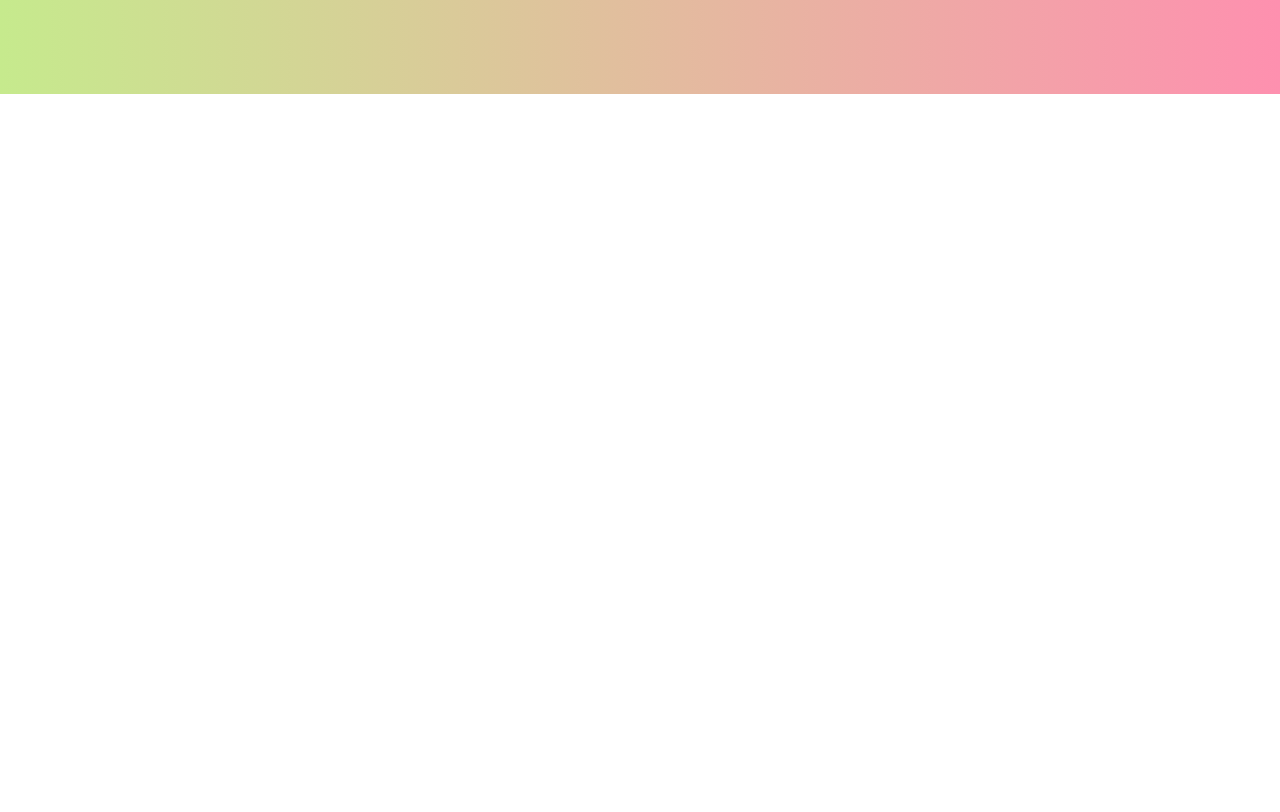
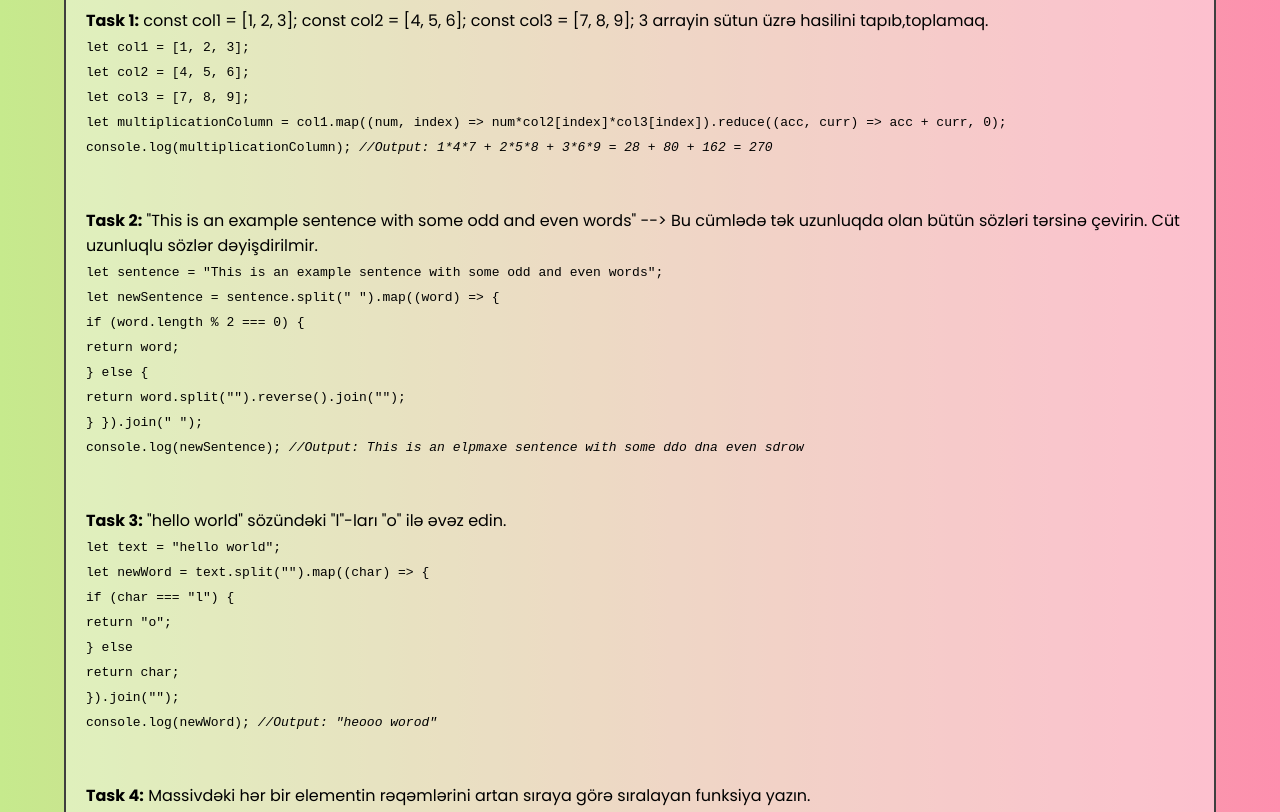
Before and after one commit to muradbayramovcode/Array-Methods, a plain HTML site: page index.html in a window 1280 px wide. Shown: the part 706-1518 px from the top of the page. Before the commit the page ends 800 px from the top, so only its background shows below. Drawn offline with Linux system fonts and the light colour scheme.

Commit message:
new task added

```diff
--- a/index.html
+++ b/index.html
@@ -3,36 +3,39 @@
   <head>
     <meta charset="utf-8" />
     <meta name="viewport" content="width=device-width, initial-scale=1" />
-    <title>Array Methods</title>
+    <title>Homework</title>
     <link rel="stylesheet" href="./src/css/style.css" />
     <!-- <link href="https://cdn.jsdelivr.net/npm/bootstrap@5.3.3/dist/css/bootstrap.min.css" rel="stylesheet" integrity="sha384-QWTKZyjpPEjISv5WaRU9OFeRpok6YctnYmDr5pNlyT2bRjXh0JMhjY6hW+ALEwIH" crossorigin="anonymous"> -->
   </head>
   <body>
     <div class="container">
-      <h1>Homework: Array Methods</h1>
+      <div class="main-content">
+        <h1>17.05.2024 - Homework: Array Methods</h1>
         <div class="cards">
           <div class="task1">
             <p>
-            <b>Task 1:</b> Massivin metodlarından istifadə edərək [23, 45, 12, 56,
-            67, 34, 89, 14] bu massivi console-da [89, 67, 56, 45, 34, 23, 14, 12]
-            bu formada yazdır.
+              <b>Task 1:</b> Massivin metodlarından istifadə edərək [23, 45, 12,
+              56, 67, 34, 89, 14] bu massivi console-da [89, 67, 56, 45, 34, 23,
+              14, 12] bu formada yazdır.
             </p>
 
             <code>
               let nums1 = [23, 45, 12, 56, 67, 34, 89, 14]; <br />
-            console.log(nums1.sort((a, b) => b-a)); <i>//Output: [89, 67, 56, 45, 34, 23, 14, 12]</i>
+              console.log(nums1.sort((a, b) => b-a));
+              <i>//Output: [89, 67, 56, 45, 34, 23, 14, 12]</i>
             </code>
           </div>
 
           <div class="task2">
             <p>
-            <b>Task 2:</b> ["cat", "lion", "dog", "elephant"] massivində uzunluğu
-            3-dən böyük olan ilk elementi console-a yazdır.
+              <b>Task 2:</b> ["cat", "lion", "dog", "elephant"] massivində
+              uzunluğu 3-dən böyük olan ilk elementi console-a yazdır.
             </p>
 
             <code>
-            let animals = ["cat", "lion", "dog", "elephant"]; <br>
-            console.log(animals.find((x) => x.length > 3)); <i>//Output: lion</i>
+              let animals = ["cat", "lion", "dog", "elephant"]; <br />
+              console.log(animals.find((x) => x.length > 3));
+              <i>//Output: lion</i>
             </code>
           </div>
 
@@ -43,7 +46,7 @@
             </p>
 
             <code>
-            let nums2 = [5, 29, -3, 42, -1]; <br>
+              let nums2 = [5, 29, -3, 42, -1]; <br />
               console.log(nums2.find((x) => x < 0)); <i>//Output: -3</i>
             </code>
           </div>
@@ -55,12 +58,98 @@
             </p>
 
             <code>
-            let nums3 = [21, 24, 3, 67, 85, 60]; <br>
-            console.log(nums3[nums3.findLastIndex((x) => x % 2 == 0)]); <i>//Output: 60</i>
+              let nums3 = [21, 24, 3, 67, 85, 60]; <br />
+              console.log(nums3[nums3.findLastIndex((x) => x % 2 == 0)]);
+              <i>//Output: 60</i>
             </code>
           </div>
         </div>
       </div>
+      <div class="main-content-2">
+        <h1>31.05.2024 - Homework: Array & String Tasks</h1>
+        <div class="cards">
+          <div class="task1">
+            <p>
+              <b>Task 1:</b> const col1 = [1, 2, 3]; const col2 = [4, 5, 6];
+              const col3 = [7, 8, 9]; 3 arrayin sütun üzrə hasilini
+              tapıb,toplamaq.
+            </p>
+
+            <code>
+              let col1 = [1, 2, 3];<br />
+              let col2 = [4, 5, 6];<br />
+              let col3 = [7, 8, 9];<br />
+              let multiplicationColumn = col1.map((num, index) =>
+              num*col2[index]*col3[index]).reduce((acc, curr) => acc + curr,
+              0);<br />
+              console.log(multiplicationColumn);
+              <i>//Output: 1*4*7 + 2*5*8 + 3*6*9 = 28 + 80 + 162 = 270</i>
+            </code>
+          </div>
+
+          <div class="task2">
+            <p>
+              <b>Task 2:</b> "This is an example sentence with some odd and even
+              words" --> Bu cümlədə tək uzunluqda olan bütün sözləri tərsinə
+              çevirin. Cüt uzunluqlu sözlər dəyişdirilmir.
+            </p>
+
+            <code>
+              let sentence = "This is an example sentence with some odd and even
+              words"; <br />let newSentence = sentence.split(" ").map((word) =>
+              {<br />
+              if (word.length % 2 === 0) {<br />
+              return word;<br />
+              } else {<br />
+              return word.split("").reverse().join("");<br />
+              } }).join(" ");<br />
+              console.log(newSentence);
+              <i
+                >//Output: This is an elpmaxe sentence with some ddo dna even
+                sdrow</i
+              >
+            </code>
+          </div>
+
+          <div class="task3">
+            <p>
+              <b>Task 3:</b> "hello world" sözündəki "l"-ları "o" ilə əvəz edin.
+            </p>
+
+            <code>
+              let text = "hello world";<br />
+              let newWord = text.split("").map((char) => {<br />
+              if (char === "l") {<br />
+              return "o";<br />
+              } else <br />
+              return char; <br />
+              }).join("");<br />
+              console.log(newWord); <i>//Output: "heooo worod"</i>
+            </code>
+          </div>
+
+          <div class="task4">
+            <p>
+              <b>Task 4:</b> Massivdəki hər bir elementin rəqəmlərini artan
+              sıraya görə sıralayan funksiya yazın.
+            </p>
+
+            <code>
+              let nums = [515, 341, 98, 44, 211];<br />
+              function sortNums(nums) {<br />
+              let sortedNums = []; for (let i = 0; i < nums.length; i++) {<br />
+              nums[i] = nums[i].toString().split("").sort((a, b) => a -
+              b).join("");<br />
+              } return nums;<br />
+              }<br />
+              console.log(sortNums(nums));
+              <i>//Output: [155, 134, 89, 44, 112]</i>
+            </code>
+          </div>
+        </div>
+      </div>
+    </div>
+
     <!-- <script src="https://cdn.jsdelivr.net/npm/bootstrap@5.3.3/dist/js/bootstrap.bundle.min.js" integrity="sha384-YvpcrYf0tY3lHB60NNkmXc5s9fDVZLESaAA55NDzOxhy9GkcIdslK1eN7N6jIeHz" crossorigin="anonymous"></script> -->
   </body>
 </html>
--- a/src/scss/_main.scss
+++ b/src/scss/_main.scss
@@ -7,11 +7,13 @@ body {
 }
 
 .container {
+  display: flex;
+  flex-direction: column;
+  .main-content {
     margin-top: 3%;
     h1 {
       font-family: Poppins;
       text-align: center;
-
     }
     .cards {
       padding: 20px;
@@ -38,3 +40,36 @@ body {
       }
     }
   }
+
+  .main-content-2 {
+    margin-top: 3%;
+    h1 {
+      font-family: Poppins;
+      text-align: center;
+    }
+    .cards {
+      padding: 20px;
+      display: flex;
+      flex-direction: column;
+      margin: 0 auto;
+      gap: 50px;
+      align-items: flex-start;
+      justify-content: center;
+      border: 2px solid rgb(63, 63, 63);
+      border-radius: 10px;
+      width: 90%;
+      background-color: rgba(255, 255, 255, 0.4);
+
+      .task1,
+      .task2,
+      .task3,
+      .task4 {
+        font-family: Poppins;
+        //   width: 75%;
+        //   height: 100%;
+        //   border: 1px solid lightgrey;
+        //   border: none;
+      }
+    }
+  }
+}
```
Also changed, not shown: src/css/style.css. Lines whose indentation alone changed are shown as unchanged.
